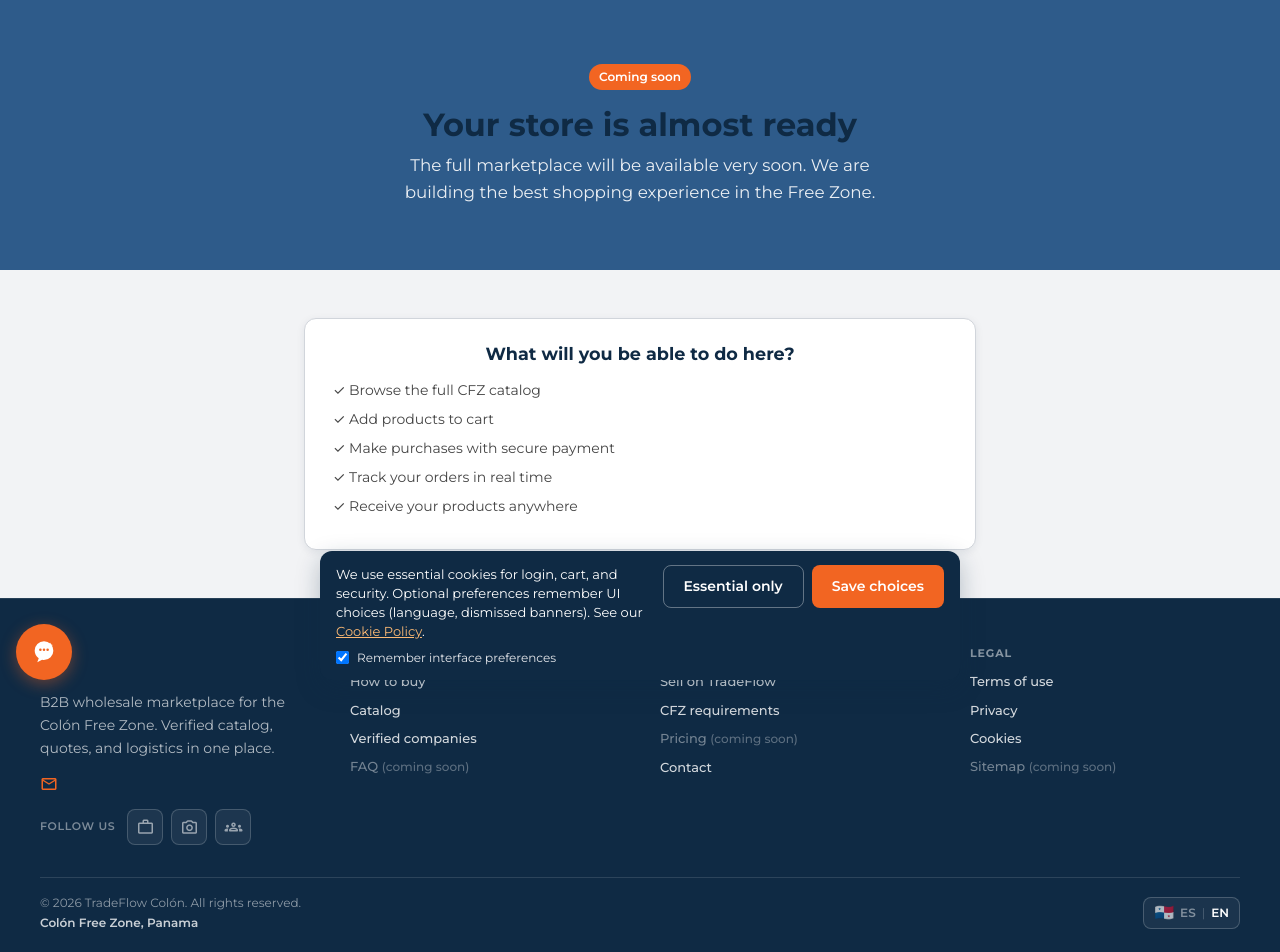
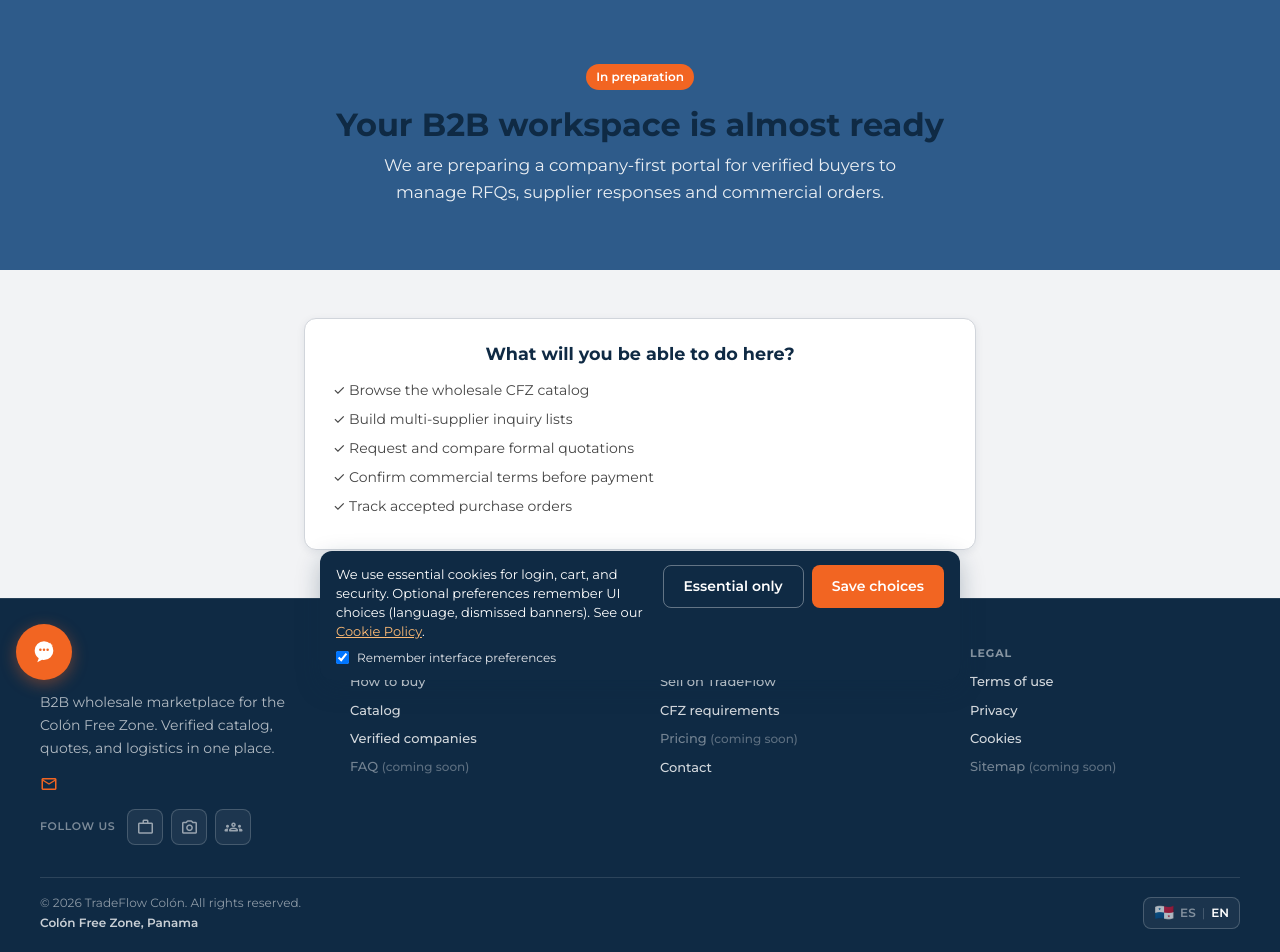
Before and after one commit to abdiel-ariano/Tradeflow_colon, a Django app: template templates/core/portal_buyer_temp.html in a window 1280 px wide. Shown: the part 104-1056 px from the top of the page. Run offline with Django 4.2, Linux system fonts and the light colour scheme; the template is opened without the code that fills it, so the values that code supplies are empty.

Commit message:
Make temporary buyer portal company-first and quote-first

```diff
--- a/templates/core/portal_buyer_temp.html
+++ b/templates/core/portal_buyer_temp.html
@@ -1,6 +1,6 @@
 {% extends "core/base.html" %}
 {% load static %}
-{% block title %}{{ titulo_pagina|default:"Store TradeFlow" }} — TradeFlow Colón{% endblock %}
+{% block title %}{{ titulo_pagina|default:"TradeFlow Buyer Portal" }} — TradeFlow Colón{% endblock %}
 {% block extra_css %}
 <style nonce="{{ csp_nonce }}">
   .portal-temp-hero {
@@ -36,19 +36,19 @@
 {% endblock %}
 {% block content %}
 <section class="portal-temp-hero">
-  <span class="portal-temp-badge">Coming soon</span>
-  <h1>Your store is almost ready</h1>
-  <p>The full marketplace will be available very soon. We are building the best shopping experience in the Free Zone.</p>
+  <span class="portal-temp-badge">In preparation</span>
+  <h1>Your B2B workspace is almost ready</h1>
+  <p>We are preparing a company-first portal for verified buyers to manage RFQs, supplier responses and commercial orders.</p>
 </section>
 <div class="portal-temp-card-wrap">
   <div class="portal-temp-card">
     <h2>What will you be able to do here?</h2>
     <ul>
-      <li>✓ Browse the full CFZ catalog</li>
-      <li>✓ Add products to cart</li>
-      <li>✓ Make purchases with secure payment</li>
-      <li>✓ Track your orders in real time</li>
-      <li>✓ Receive your products anywhere</li>
+      <li>✓ Browse the wholesale CFZ catalog</li>
+      <li>✓ Build multi-supplier inquiry lists</li>
+      <li>✓ Request and compare formal quotations</li>
+      <li>✓ Confirm commercial terms before payment</li>
+      <li>✓ Track accepted purchase orders</li>
     </ul>
   </div>
 </div>
```
